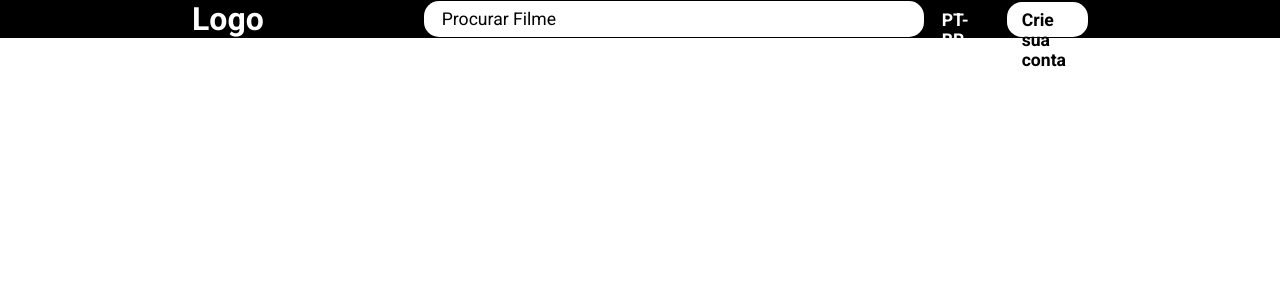
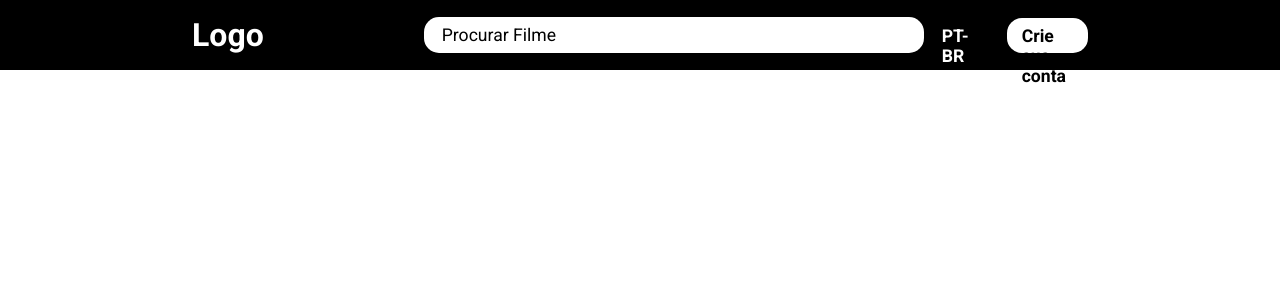
Before and after one commit to volpatocode/TMDB-API, a Next.js app: page /components/NavBar in a window 1280 px wide. Shown: the top 300 px of the page. Built offline with nearby package versions, Linux system fonts and the light colour scheme.

Commit message:
feat searching

```diff
--- a/src/pages/components/MovieBox/styles.ts
+++ b/src/pages/components/MovieBox/styles.ts
@@ -2,10 +2,11 @@ import styled from "styled-components";
 
 export const MovieBox = styled.div`
   width: 70%;
-  margin: 0 auto;
+  margin: 35px auto;
   display: flex;
   flex-wrap: wrap;
   gap: 20px;
+  justify-content: center;
 
   img{
     max-width: 100%;
--- a/src/pages/components/MovieDetails/styles.ts
+++ b/src/pages/components/MovieDetails/styles.ts
@@ -4,6 +4,7 @@ export const MovieDetails = styled.button`
   background-color: #fff;
   padding: 5px 8px;
   border-radius: 15px;
+  cursor: pointer;
 
   h3 {
     font-size: 1.2rem;
--- a/src/pages/components/NavBar/index.tsx
+++ b/src/pages/components/NavBar/index.tsx
@@ -1,21 +1,55 @@
 import React from "react";
 import * as S from "./styles";
+import { useState, useEffect } from "react";
 
 type propsType = {};
 
 const index = ({}: propsType) => {
+  const [query, setQuery] = useState("");
+
+  const searchMovie = async (e) => {
+    e.preventDefault();
+    console.log("Searching");
+    try {
+      const url = `https://api.themoviedb.org/3/search/movie?api_key=f04297956f564d66b4a51ff3da1c6c30&query=${query}`;
+      const res = await fetch(url);
+      const data = await res.json();
+      console.log(data);
+      setMovies(data.results);
+    } catch (e) {
+      console.log(e);
+    }
+  };
+
+  const changeHandler = (e) => {
+    setQuery(e.target.value);
+  };
+
   return (
     <>
       <S.NavBar>
         <div className="flex">
           <div className="left">
-            <a href="#" className="logo">Logo</a>
-            <input type="text" placeholder="Procurar Filme" />
+            <a href="#" className="logo">
+              Logo
+            </a>
+            <form
+              onChange={changeHandler}
+              name="query"
+              value={query}
+              onSubmit={searchMovie}
+            >
+              <input type="text" placeholder="Procurar Filme" />
+            </form>
           </div>
 
           <div className="right">
-            <a href="#" className="languageButton">PT-BR</a>
-            <a href="#" className="accountButton">Crie sua conta</a>
+            <a href="#" className="languageButton">
+              PT-BR
+            </a>
+            <a href="#" className="accountButton">
+              Crie sua conta
+            </a>
           </div>
         </div>
       </S.NavBar>
--- a/src/pages/components/NavBar/styles.ts
+++ b/src/pages/components/NavBar/styles.ts
@@ -3,6 +3,9 @@ import styled from "styled-components";
 export const NavBar = styled.div`
   width: 100%;
   background-color: #000;
+  height: 70px;
+  display: flex;
+  justify-content: center;
 
   .flex {
     display: flex;
--- a/src/pages/index.tsx
+++ b/src/pages/index.tsx
@@ -1,10 +1,14 @@
 import React from "react";
+import Footer from "./components/Footer";
 import MovieBox from "./components/MovieBox";
+import NavBar from "./components/NavBar";
 
 export default function Home() {
   return (
     <>
+      <NavBar/>
       <MovieBox/>
+      <Footer/>
     </>
   );
 }
```
Also changed, not shown: src/pages/components/Footer/index.tsx (added, +16 -0 lines), src/pages/components/Footer/styles.ts (added, +12 -0 lines).
